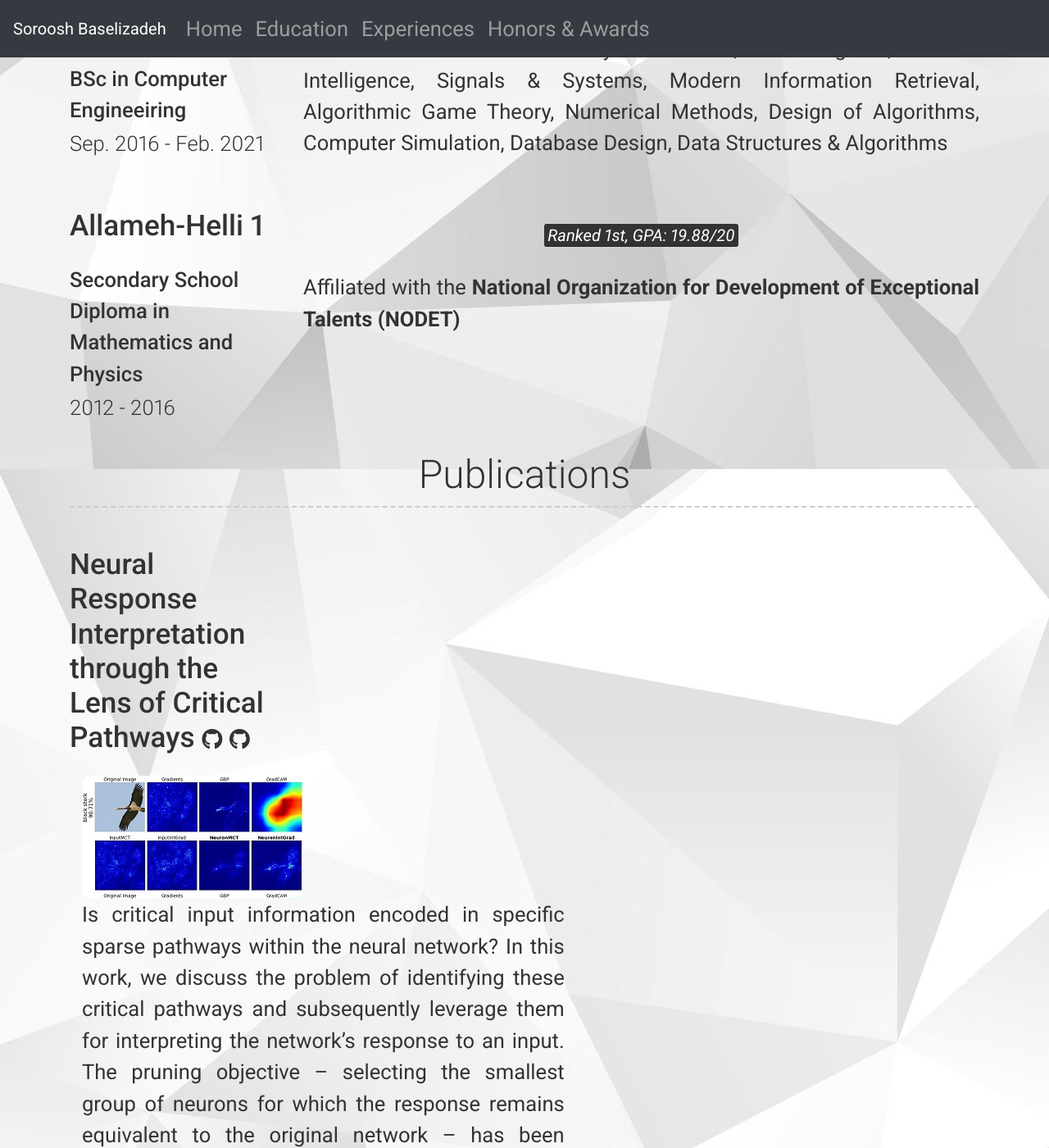
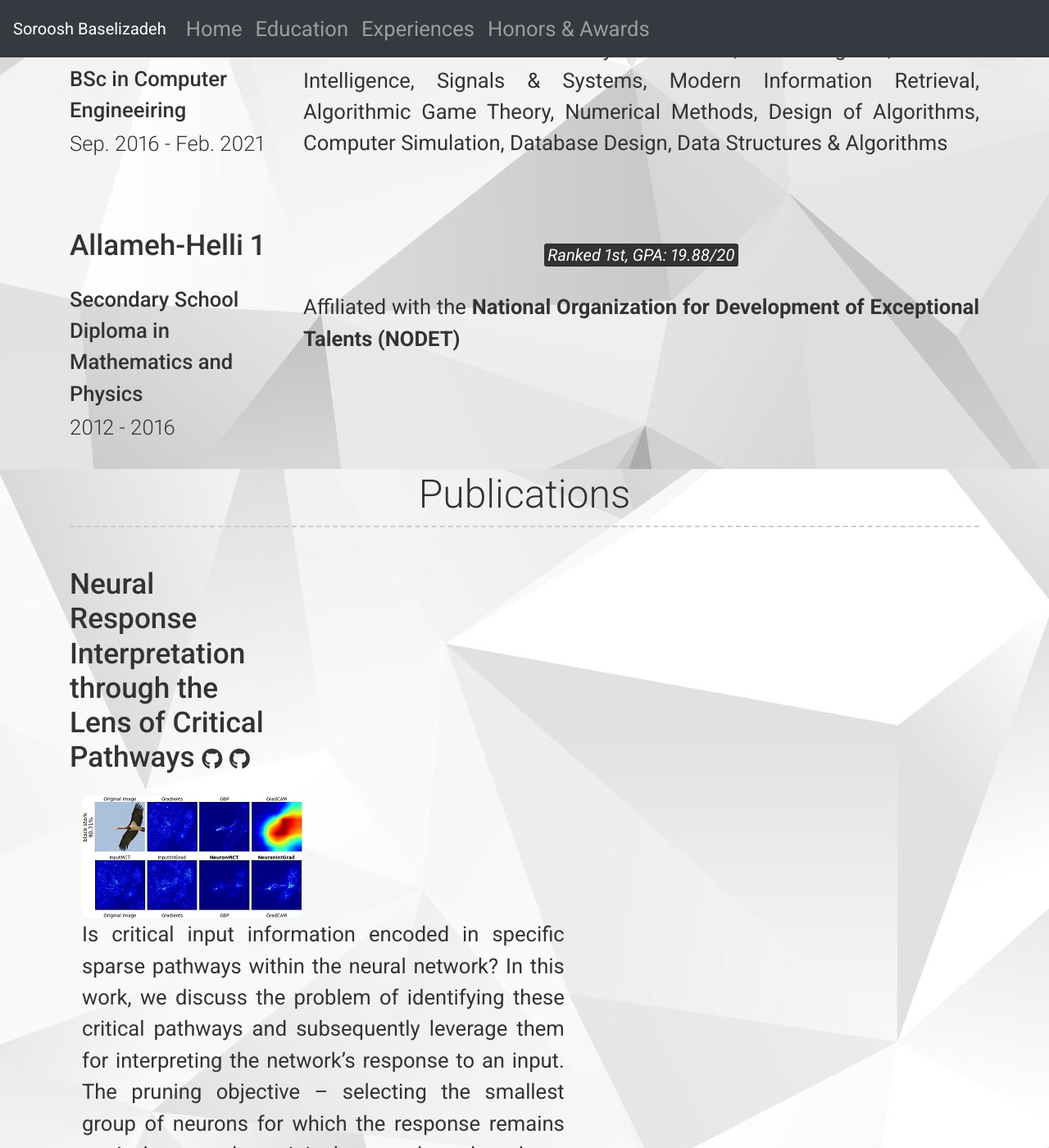
Before and after one commit to Soroosh-Bsl/soroosh-bsl.github.io, a Jekyll site: the page built from index.md, in a window 1280 px wide and 1400 px high, scrolled down 1428 px. Shown: the whole window at 82% size. Built offline with Jekyll 4.4.1, drawn with Linux system fonts in a browser that asks for light colours; nearby versions of some CDN libraries; a style sheet for code colours, icons or effects is not loaded.

Commit message:
navbar test

```diff
--- a/_includes/section-list.html
+++ b/_includes/section-list.html
@@ -31,6 +31,7 @@
       </div>
       {% else %}
       {{ item.description | strip | markdownify }}
+      <br>
       {%- endif -%}
 
     </div>
--- a/_sass/base.scss
+++ b/_sass/base.scss
@@ -244,6 +244,6 @@
 a.anchor {
     display: block;
     position: relative;
-    top: -200px;
+    top: -265px;
     visibility: hidden;
 }
```
